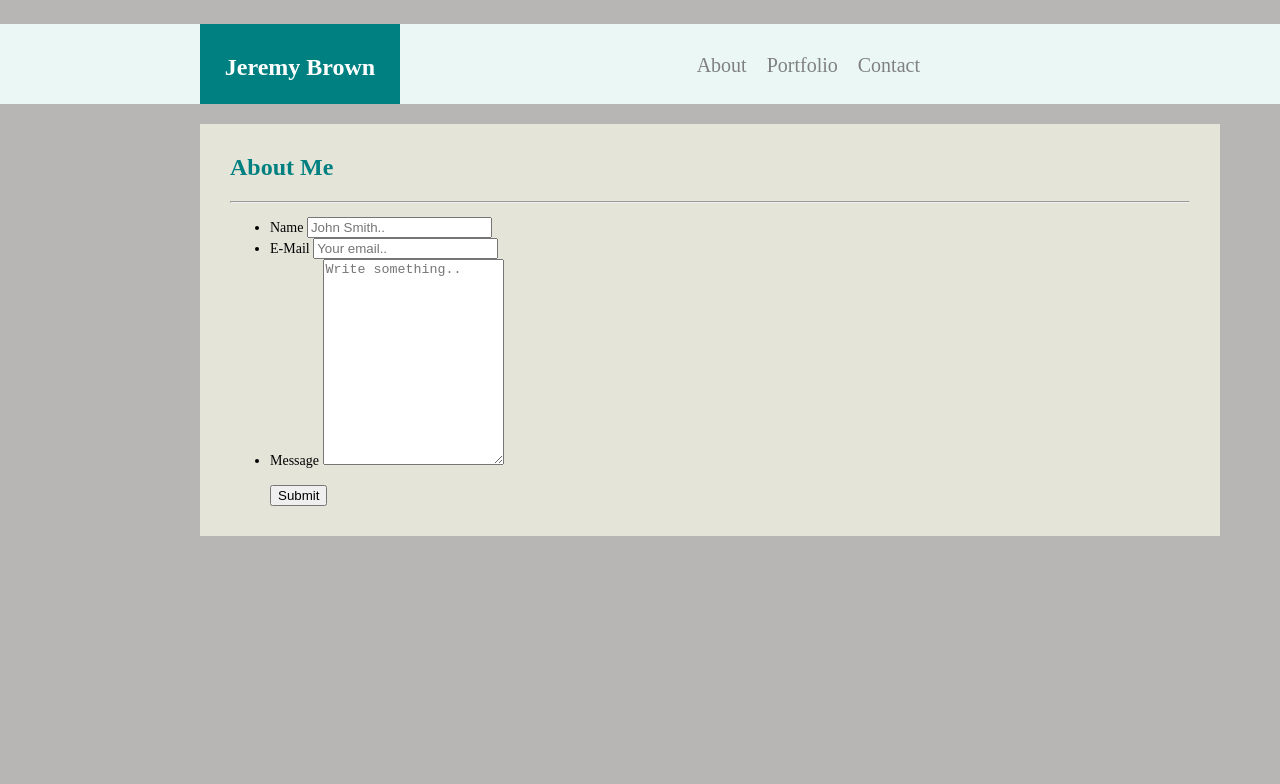
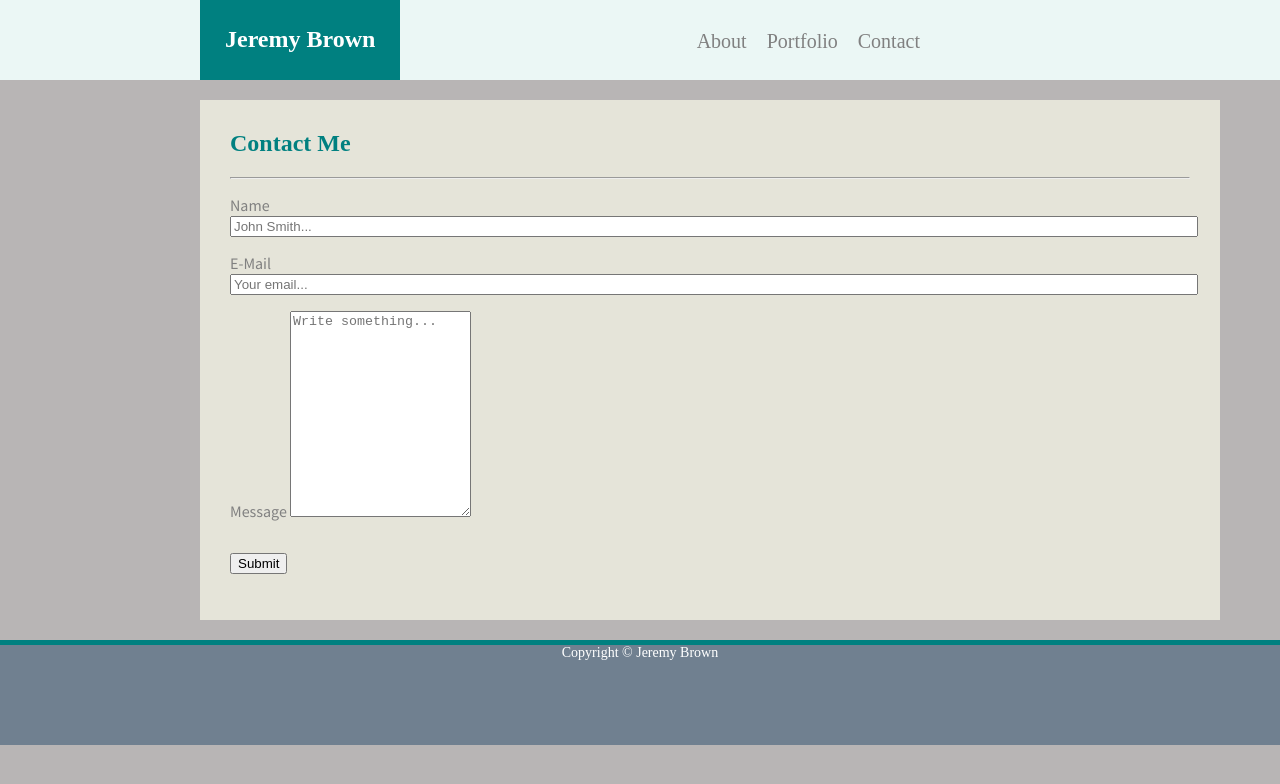
Before and after one commit to CodeBreaker1023/Basic-Portfolio, a plain HTML site: page contact.html in a window 1280 px wide. Drawn offline with Linux system fonts and the light colour scheme.

Commit message:
additional changes

```diff
--- a/contact-style.css
+++ b/contact-style.css
@@ -65,46 +65,49 @@ a {
 .main-bio {
     margin: 20px;
 }
+/* main image
 #bio-image {
     float: left;
     width: 200px;
     padding: 10px 30px 10px 0px;
 }
-
+*/
 p {
     font-family: 'Source Sans Pro', sans-serif;
     font-size: 16px;
     color: gray;
+    width: 300px;
+    vertical-align: text-top;
 }
 
-/* Style inputs with type="text", select elements and textareas */
-input[type=text], select, textarea {
-    width: 100%; /* Full width */
-    padding: 12px; /* Some padding */
-    border: 1px solid #ccc; /* Gray border */
-    border-radius: 4px; /* Rounded borders */
-    box-sizing: border-box; /* Make sure that padding and width stays in place */
-    margin-top: 6px; /* Add a top margin */
-    margin-bottom: 16px; /* Bottom margin */
-    resize: vertical /* Allow the user to vertically resize the textarea (not horizontally) */
+
+input[type=text], select, textarea, #subject {
+    width: 100%;
+    padding: 20px;
+    border: 1px solid white;
+    border-radius: 4px;
+    box-sizing: border-box;
+    margin-top: 6px;
+    margin-bottom: 16px;
+    resize: vertical
 }
 
-/* Style the submit button with a specific background color etc */
+
 input[type=submit] {
-    background-color: #4CAF50;
+    background-color: rgb(67, 169, 201);
     color: white;
-    padding: 12px 20px;
+    padding: 20px;
     border: none;
     border-radius: 4px;
     cursor: pointer;
 }
 
-/* When moving the mouse over the submit button, add a darker green color */
+
 input[type=submit]:hover {
-    background-color: #45a049;
+    background-color: rgb(67, 169, 201);
 }
 
-/* Add a background color and some padding around the form */
+
 .container {
     border-radius: 5px;
     background-color: #f2f2f2;
@@ -114,6 +117,16 @@ input[type=submit]:hover {
     list-style-type: none;
 }
 
-stackedBoxes {
-    list-style-type: none;
+footer {
+    text-align: center;
+    background-color: slategrey;
+    color: white;
+    height: 100px;
+    vertical-align: text-bottom;
+    border-top: 5px solid teal;
+    margin: 0px 0px -80px 0px;
 }
+
+#textbox {
+    height: 400px;
+}
--- a/contact.html
+++ b/contact.html
@@ -15,50 +15,46 @@
 </head>
 
 <body>
-    <!-- Nav header -->
-    <div id="header">
+     <!-- Nav header -->
+     <div id="header">
         <!-- Navbar -->
         <ul id="nav">
                 <li class="active"><a href="index.html">About</a></li>
                 <li class="active"><a href="portfolio.html">Portfolio</a></li>
                 <li class="active"><a href="contact.html">Contact</a></li>
         </ul>
+    </div>
 
-        <!-- Relative teal box around name -->
-        <section id="relative">
-            <aside>
-                    <h1>Jeremy Brown</h1>
-            </aside>
-        </section>
-
+    <!-- Relative teal box around name -->
+    <div id="relative">
+        <h1>Jeremy Brown</h1>
     </div>
 
     <div class="main">
             <section id="main-bio">
 
-                <h2>About Me</h2>
+                <h2>Contact Me</h2>
 
                 <hr>
 
                 <!-- Contact Window -->
                 <div class="container">
-                    <form action="action_page.php">
-                        <ul class="stackedBoxes">
+                    <div class="contact">
                             <!-- Full Name Textbox-->
-                            <li>
+                            <p>
                                 <label for="fullname">Name</label>
-                                <input type="text" id="fullname" name="fullname" placeholder="John Smith..">
-                            </li>
+                                <input type="text" placeholder="John Smith..." style="width: 100%">
+                            </p>
                             <!-- Email Textbox-->
-                            <li>
+                            <p>
                                 <label for="email">E-Mail</label>
-                                <input type="text" id="email" name="email" placeholder="Your email..">
-                            </li>
+                                <input type="text" placeholder="Your email..." style="width: 100%">
+                            </p>
                             <!-- Write Message Textbox -->
-                            <li>
+                            <p id="textbox">
                                 <label for="subject">Message</label>
-                                <textarea id="subject" name="subject" placeholder="Write something.." style="height:200px"></textarea>
-                            </li>
+                                <textarea type="text" placeholder="Write something..." style="height:200px" style="width: 100%"></textarea>
+                            </p>
                             <br>
                             <input type="submit" value="Submit">
                         </ul>
@@ -75,4 +71,8 @@
     </div>
 </body>
 
+<footer>
+    Copyright &copy Jeremy Brown
+</footer>
+
 </html>
--- a/index-style.css
+++ b/index-style.css
@@ -9,21 +9,29 @@ body {
     background-color: rgb(235, 247, 245);
     height: 80px;
     margin: 0px;
+    border: 1px darkslategray;
+}
+
+.container {
+    width: 960px;
+    margin:
 }
 
 #relative {
     width: 200px;
     height: 80px;
-    margin: 0px 0px 0px 200px;
+    margin: -80px 0px 0px 200px;
     background: teal;
     position: relative;
-    text-align: center;
+    vertical-align: center;
     color: white;
 }
 
 h1 {
-    padding: 30px 10px 30px 10px;
+    padding: 10px 0px 10px 25px;
     font-size: 24px;
+    position: absolute;
+    text-align: center;
 }
 
 h2 {
@@ -58,13 +66,13 @@ a {
     background-color: #e5e4d9;
     margin: 20px 0px 20px 200px;
     width: 960px;
-    padding: 10px 30px 0px 30px;
-
+    padding: 10px 30px 30px 30px;
 }
 
 .main-bio {
     margin: 20px;
 }
+
 #bio-image {
     float: left;
     width: 200px;
@@ -76,3 +84,13 @@ p {
     font-size: 16px;
     color: gray;
 }
+
+footer {
+    text-align: center;
+    background-color: slategrey;
+    color: white;
+    height: 100px;
+    vertical-align: text-bottom;
+    border-top: 5px solid teal;
+    margin: 0px 0px -80px 0px;
+}
--- a/portfolio-style.css
+++ b/portfolio-style.css
@@ -8,24 +8,28 @@ body {
 #header {
     background-color: rgb(235, 247, 245);
     height: 80px;
-    margin: 0px;
+    margin: 0px 0px 0px 0px;
 }
 
 /* relative boxes */
-#relative {
+.relative {
     width: 200px;
     height: 80px;
-    margin: 0px 0px 0px 200px;
-    background: teal;
+    margin: -100px 0px 0px 200px;
+    padding: 20px 0px 0px 20px;
+    background-color: teal;
     position: relative;
-    text-align: center;
+    vertical-align: center;
     color: white;
+}
 }
 
 /* picture title */
 h1 {
-    padding: 30px 10px 30px 10px;
+    padding: 10px 0px 10px 25px;
     font-size: 24px;
+    position: absolute;
+    text-align: center;
 }
 
 /* portfolio title */
@@ -72,25 +76,39 @@ a {
     color: gray;
 }
 
+.image {
+    margin: 35px 0px -35px 0px;
+
+}
 .container {
     background-color: #e5e4d9;
     margin: 20px 0px 0px 200px;
     width: 960px;
     height: 800px;
-    padding: 10px 30px 0px 30px;
+    padding: 10px 30px 10px 30px;
     position: relative;
 }
 
 .image-container {
     float: left;
     width: 200px;
-    padding: 0px 30px 30px 0px;
-    margin: 0px 80px 0px 10px;
+    padding: 0px 30px 0px 0px;
+    margin: 0px 90px 0px 0px;
 }
 
 .text-block {
     width: 300px;
-    height: 100px;
+    height: 150px;
     background-color: teal;
     color: white;
 }
+
+footer {
+    text-align: center;
+    background-color: slategrey;
+    color: white;
+    height: 100px;
+    vertical-align: text-bottom;
+    border-top: 5px solid teal;
+    margin: 0px 0px -80px 0px;
+}
```
Also changed, not shown: index.html (+8 -5 lines), portfolio.html (+19 -12 lines).
